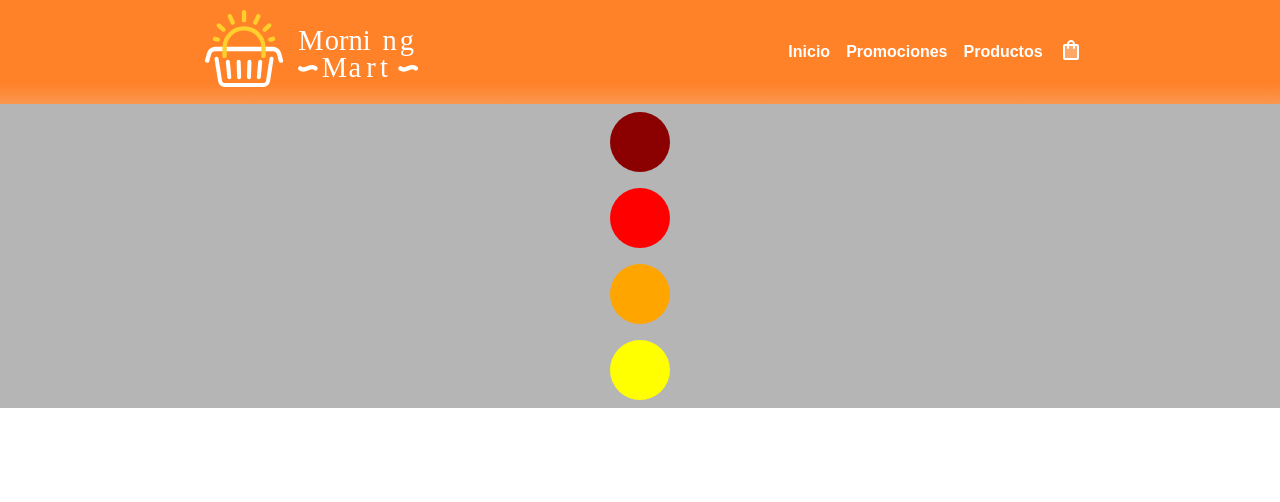
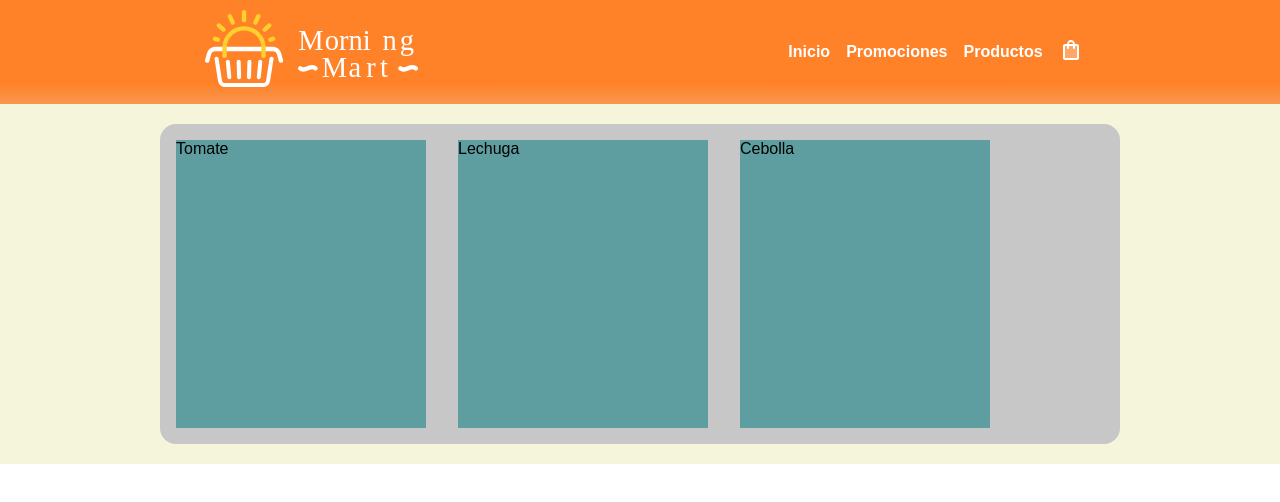
Before and after one commit to JoaPaloBael/reactapp-coderhouse, a React (Create React App) app: page / in a window 1280 px wide. Shown: the top 502 px of the page. Built offline with nearby package versions, Linux system fonts and the light colour scheme.

Commit message:
Agregue una seccion con productos

```diff
--- a/src/App.jsx
+++ b/src/App.jsx
@@ -1,12 +1,12 @@
 import "./style.scss";
 import Navbar from "./components/Navbar/Navbar";
-import Circles from "./components/Circles/Circles";
+import CarouselProductos from "./components/CarouselProductos/CarouselProductos";
 
 function App() {
   return (
     <div className="body">
     <Navbar />
-    <Circles/>
+    <CarouselProductos/>
     </div>
   );
 }
--- /dev/null
+++ b/src/components/CarouselProductos/BoxProductos/BoxProductos.jsx
@@ -0,0 +1,11 @@
+import CardProducto from "./CardProducto/CardProducto";
+
+export default function BoxProductos() {
+  return (
+    <div className="BoxProductos">
+        <CardProducto prodName="Tomate"/>
+        <CardProducto prodName="Lechuga"/>
+        <CardProducto prodName="Cebolla"/>
+    </div>
+  )
+}
--- /dev/null
+++ b/src/components/CarouselProductos/BoxProductos/CardProducto/CardProducto.jsx
@@ -0,0 +1,5 @@
+export default function CardProducto(props) {
+  return (
+    <div className="CardProducto">{props.prodName}</div>
+  )
+}
--- /dev/null
+++ b/src/components/CarouselProductos/CarouselProductos.jsx
@@ -0,0 +1,9 @@
+import BoxProductos from "./BoxProductos/BoxProductos";
+
+export default function CarouselProductos() {
+  return (
+    <section className="CarouselProductos">
+        <BoxProductos/>
+    </section>
+  )
+}
--- /dev/null
+++ b/src/components/CarouselProductos/CarouselProductos.scss
@@ -0,0 +1,21 @@
+.CarouselProductos{
+    height: 45vh;
+    background-color: beige;
+    display: flex;
+    flex-direction: column;
+    align-items: center;
+    justify-content: center;
+    .BoxProductos{
+        height: 40vh;
+        width: 75vw;
+        background-color: #c7c7c7;
+        border-radius: 1rem;
+        display: flex;
+        margin: 1rem;
+        .CardProducto{
+            width: 250px;
+            background-color: cadetblue;
+            margin: 1rem;
+        }
+    }
+}
--- a/src/style.scss
+++ b/src/style.scss
@@ -7,5 +7,6 @@
 // Navbar
 @import './components/Navbar/Navbar.scss';
 //Main
-@import './components/Circles/Circles.scss';
+// @import './components/Circles/Circles.scss';
+@import './components/CarouselProductos/CarouselProductos.scss';
 //Footer
```
